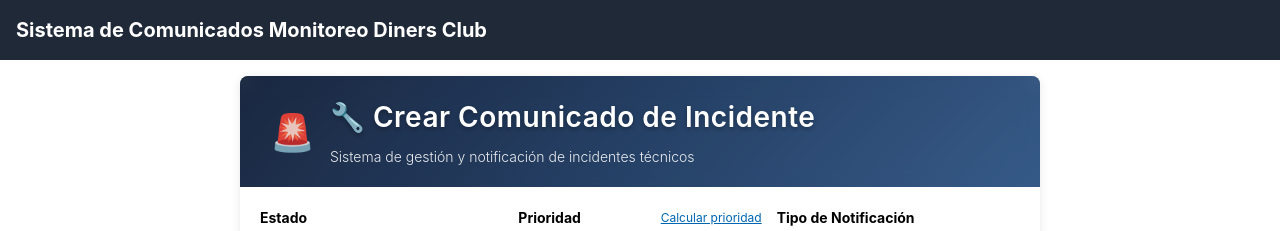
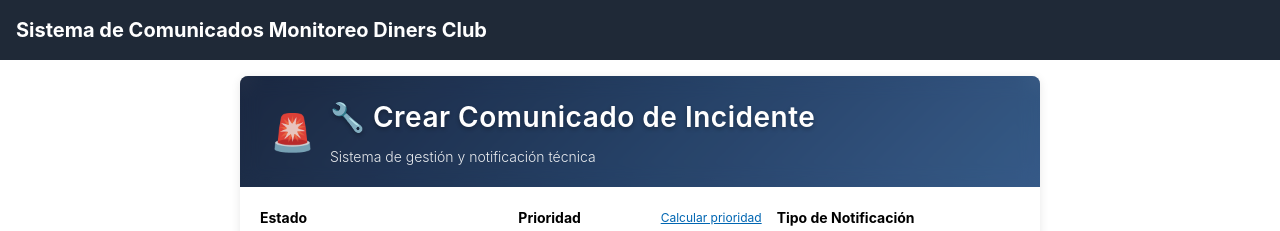
Before and after one commit to l6a6h6l/ComunicadoIncidente, a React (Create React App) app: page / in a window 1280 px wide. Shown: the top 231 px of the page. Built offline with nearby package versions, Linux system fonts and the light colour scheme; the HTML template or start-up script is replaced by a standard one.

Commit message:
Update ComunicadoIncidente.jsx

```diff
--- a/src/components/ComunicadoIncidente.jsx
+++ b/src/components/ComunicadoIncidente.jsx
@@ -164,7 +164,7 @@
                 opacity: 0.9,
                 fontWeight: "300"
               }}>
-                Sistema de gestión y notificación de incidentes técnicos
+                Sistema de gestión y notificación técnica
               </p>
             </div>
           </div>
```
